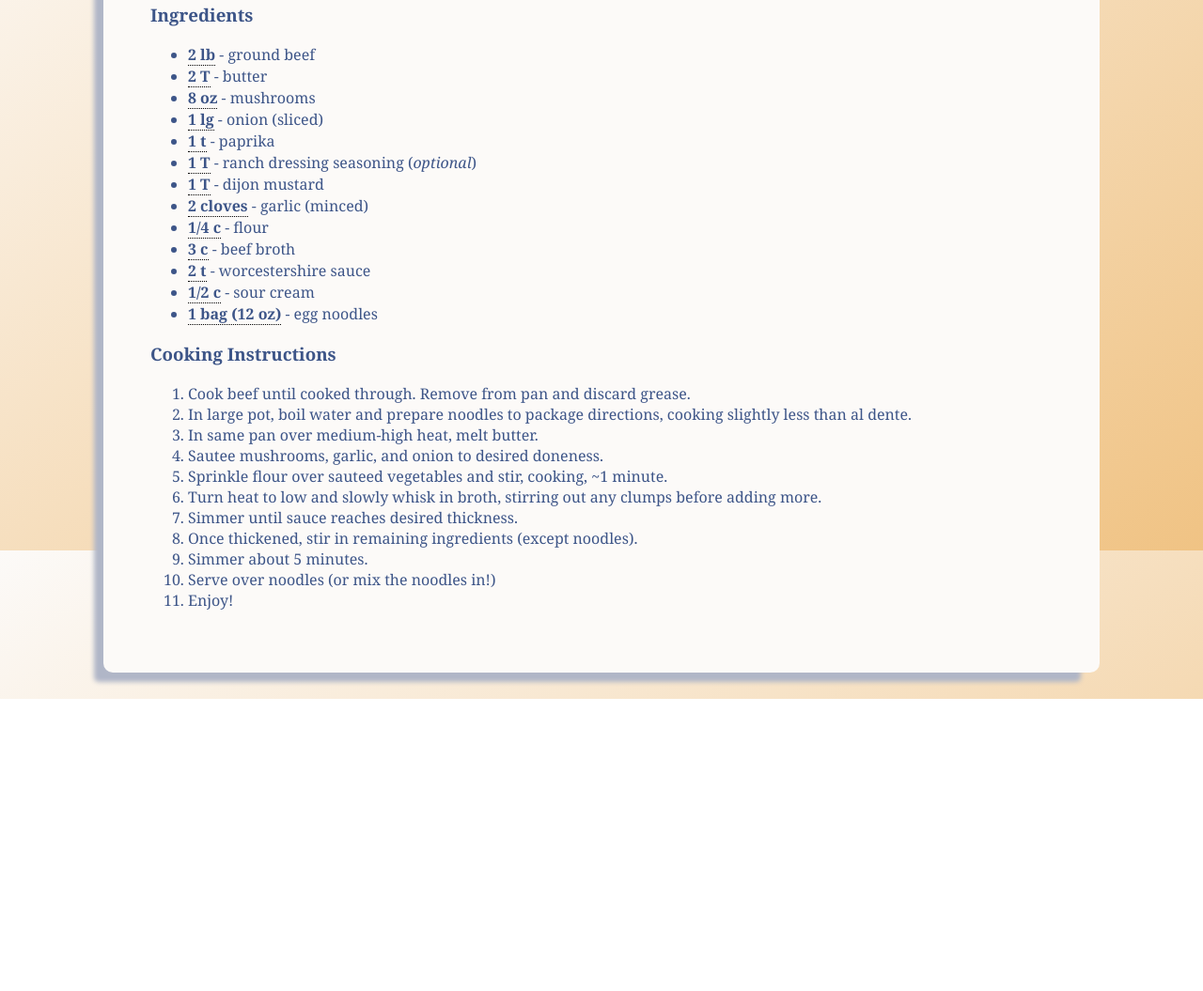
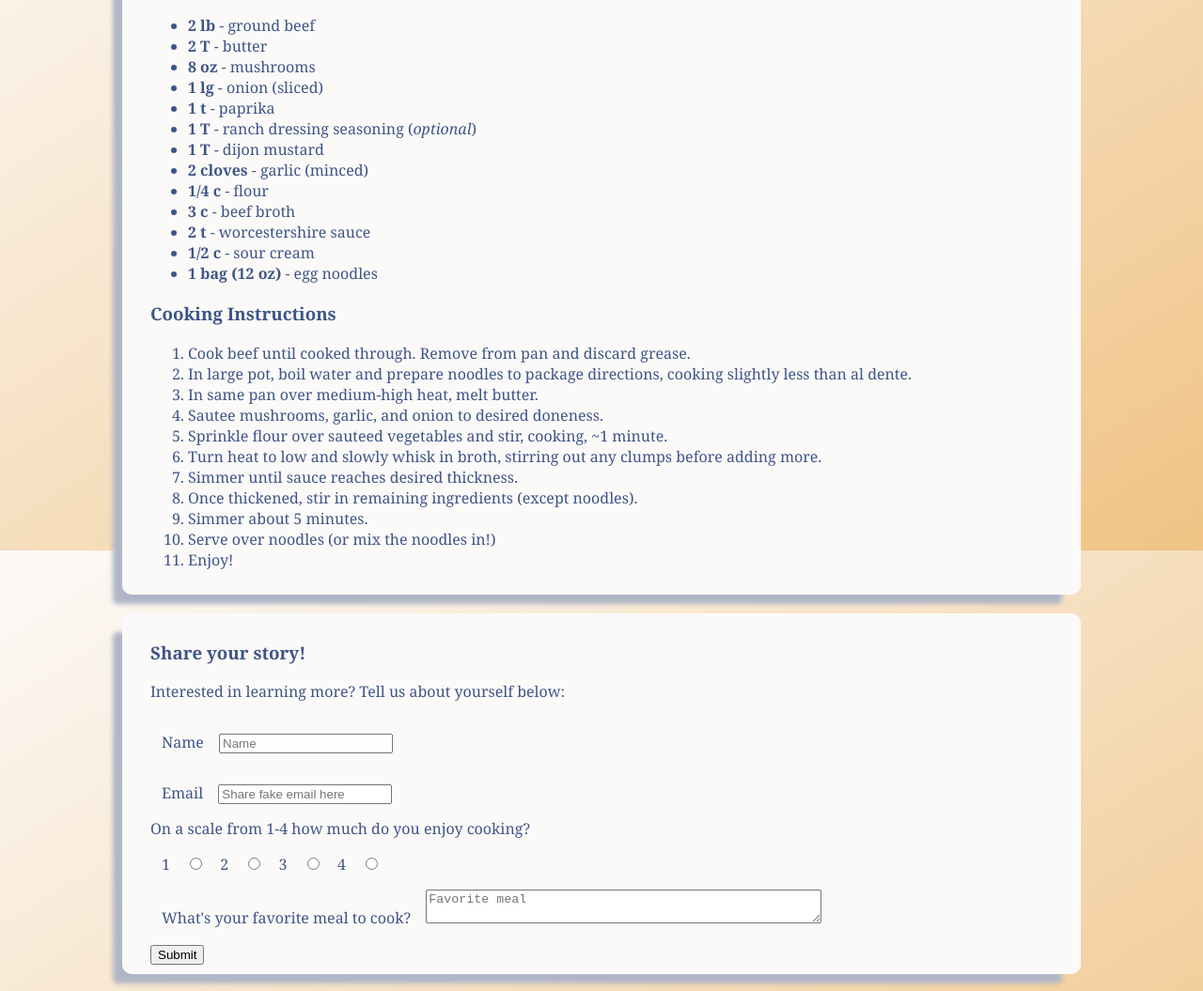
Before and after one commit to amallred/stroganoff, a plain HTML site: page index.html in a window 1280 px wide. Shown: the part 214-1269 px from the top of the page at 94% size. Before the commit the page ends 958 px from the top, so only its background shows below. Drawn offline with Linux system fonts and the light colour scheme.

Commit message:
Added form

```diff
--- a/index.html
+++ b/index.html
@@ -9,8 +9,9 @@
 <body>
     <main>
         <header><h1>Skill-It | Learn to cook!</h1></header>
+        <article>
+            <section class="contentGroup">
                 <h2>Beef Stroganoff</h2>
-        <section>
                 <h3>Ingredients</h3>
                 <ul>
                     <li><span class="measurement">2 lb<span class="measurementType">2 pounds</span></span>  -  ground beef</li>
@@ -29,7 +30,6 @@
                     <li><span class="measurement">1/2 c<span class="measurementType">1/2 cup</span></span>  -  sour cream</li>
                     <li><span class="measurement">1 bag (12 oz)<span class="measurementType">12 ounces</span></span>  -  egg noodles</li>
                 </ul><class="measurement">
-        </section>
                     <section>
                         <h3>Cooking Instructions</h3>
                         <ol>
@@ -46,6 +46,42 @@
                             <li>Enjoy!</li>
                         </ol>
                     </section>
+                </article>
+            </section>
+        <section class="contentGroup">
+            <form action="results.html" method="GET">
+                <h3>Share your story!</h3>
+                <p>Interested in learning more? Tell us about yourself below:</p>
+                <div>
+                    <label for="name">Name</label>
+                    <input type="text" name="name" id="name" placeholder="Name" required>
+                </div>
+                <div>
+                    <label for="email">Email</label>
+                    <input type="email" name="email" id="email" placeholder="Share fake email here" required>
+                </div>
+                <div class="scale">
+                    On a scale from 1-4 how much do you enjoy cooking?
+                    <div>
+                        <label for="1">1</label>
+                            <input type="radio" name="1" id="1" value="1">
+                        <label for="2">2</label>
+                            <input type="radio" name="2" id="2" value="2">
+                        <label for="3">3</label>
+                            <input type="radio" name="3" id="3" value="3">
+                        <label for="4">4</label>
+                            <input type="radio" name="4" id="4" value="4">
+                    </div>
+                </div>
+                <div>
+                    <label for="favoriteMeal">What's your favorite meal to cook?</label>
+                    <textarea name="favoriteMeal" id="favoriteMeal" placeholder="Favorite meal" rows="2" cols="50"></textarea>
+                </div>
+                <div>
+                    <button type="submit">Submit</button>
+                </div>
+            </form>
+        </section>
     </main>
 </body>
 </html>
--- a/style.css
+++ b/style.css
@@ -16,24 +16,24 @@ body {
     font-family: Georgia;
 }
 
-main {
+.contentGroup {
     background: var(--light);
     width: 75vw;
     display: inline-block;
-    margin: 20px;
-    padding: 50px;
+    margin: 10px;
+    padding: 10px 30px;
     border-radius: 10px;
     box-shadow: -15px 15px 5px -5px var(--shade);
 }
 
 
 
-/* "container" */
+/* "container for hover info" */
 .measurement {
     color: var(--primary);
     font-weight: bold;
     position: relative;
-    border-bottom: 1px dotted black;
+    border-bottom: none;
     display: inline-block;
 }
 .measurement:hover{
@@ -52,7 +52,7 @@ main {
     position: absolute;
     z-index: 1;
     bottom: 125%;
-    left 50%;
+    left: 50%;
     margin-left: -60px;
 /* fade in type text  */
     opacity: 0;
@@ -74,9 +74,15 @@ main {
     visibility: visible;
     opacity: 1;
 }
-
-
 abbr:hover {
     cursor: pointer;
     color: var(--secondary);
 }
+
+form div label{
+    display: inline-block;
+    margin: 1em .75em;
+}
+ .scale {
+    display: inline-block;
+ }
```
Also changed, not shown: results.html (added, +20 -0 lines), 1 other file. Lines whose indentation alone changed are shown as unchanged.
